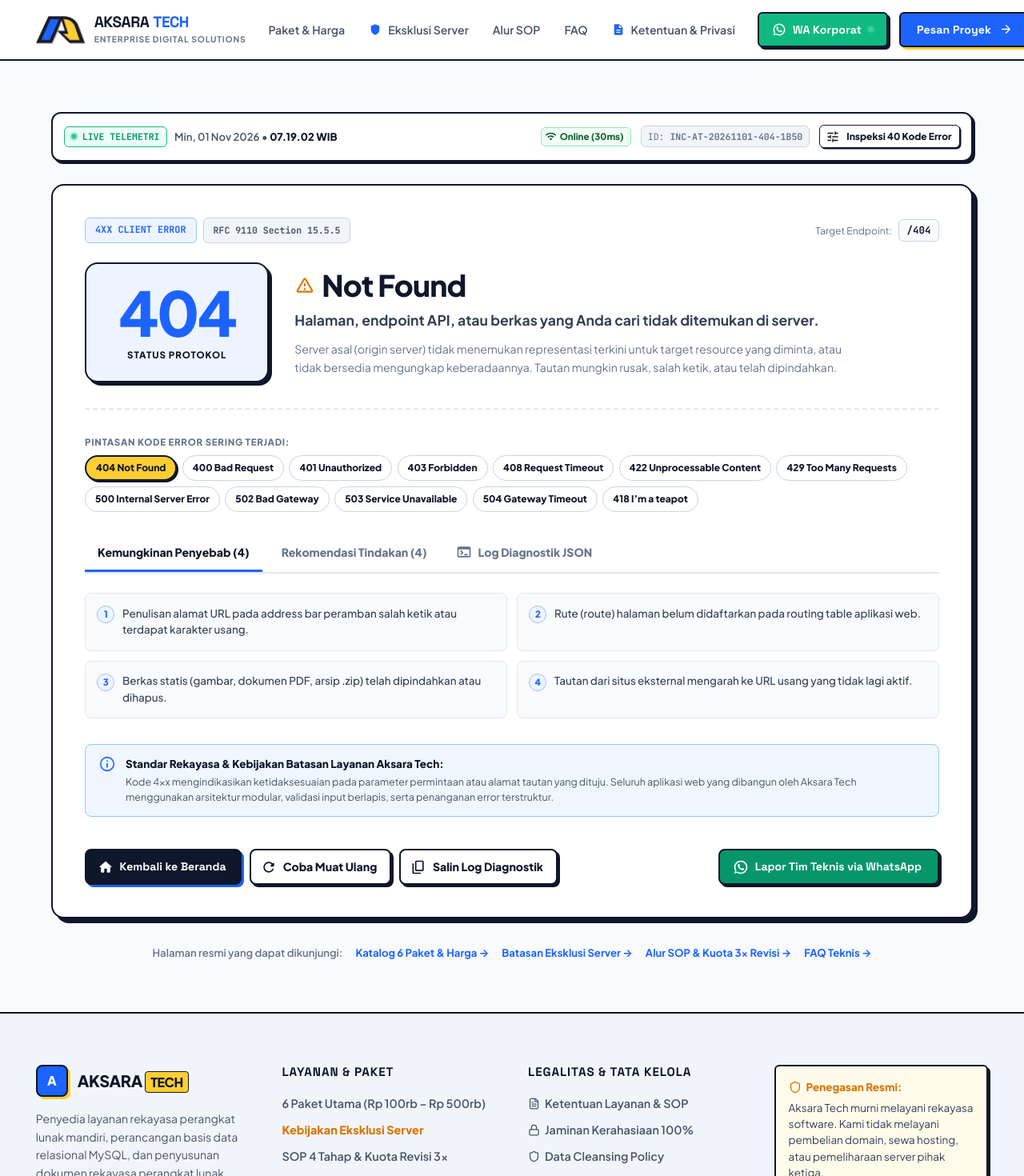
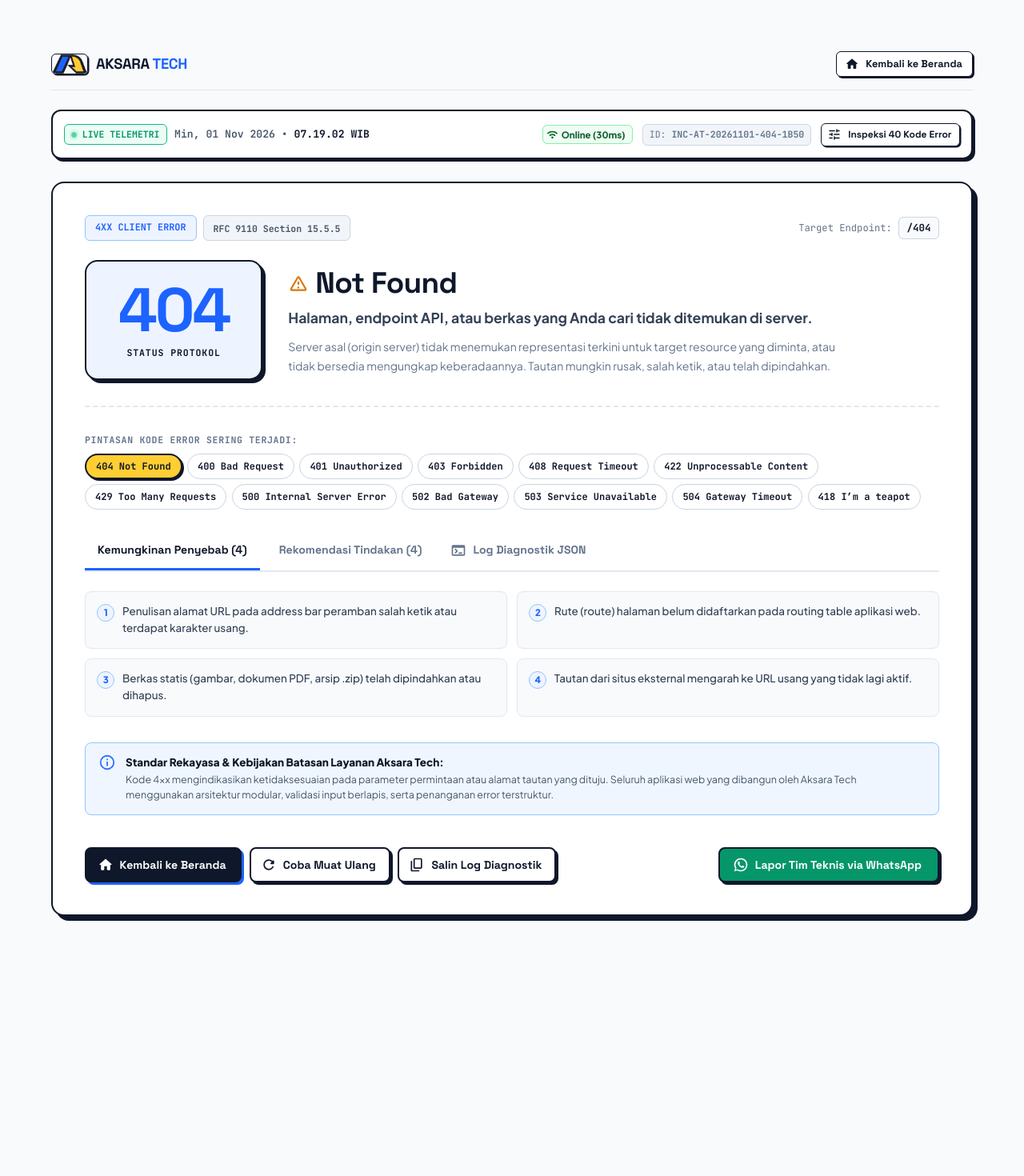
Before and after one commit to WisnuCodes/aksaratech-portal, a React (Vite) app: page /404 in a window 1280 px wide. Shown: the top 1470 px of the page at 80% size. After the commit the page ends 1209 px from the top, so only its background shows below. Built offline with nearby package versions, Linux system fonts and the light colour scheme.

Commit message:
fix: remove error console link from footer and isolate error views to standalone layout without navbar and footer

```diff
--- a/src/App.jsx
+++ b/src/App.jsx
@@ -1,5 +1,5 @@
 import React, { useState, useEffect } from 'react';
-import { BrowserRouter, Routes, Route, useLocation, Navigate } from 'react-router-dom';
+import { BrowserRouter, Routes, Route, useLocation } from 'react-router-dom';
 import Navbar from './components/organisms/Navbar';
 import Footer from './components/organisms/Footer';
 import HomePage from './pages/HomePage';
@@ -23,22 +23,40 @@ function ScrollToTop() {
   return null;
 }
 
-function App() {
+function AppContent() {
   const [selectedPackageId, setSelectedPackageId] = useState('umkm-katalog');
+  const location = useLocation();
 
   const handleSelectPackage = (packageId) => {
     setSelectedPackageId(packageId);
   };
 
+  // Define valid non-error portal routes
+  const validMainRoutes = [
+    '/',
+    '/paket',
+    '/eksklusi-server',
+    '/alur-sop',
+    '/pesan',
+    '/faq',
+    '/ketentuan'
+  ];
+
+  // If path is not a valid main route, or explicitly an error route, render standalone error view without navbar & footer
+  const isErrorPage =
+    !validMainRoutes.includes(location.pathname) ||
+    location.pathname.startsWith('/error') ||
+    location.pathname === '/404' ||
+    location.pathname === '/500' ||
+    location.pathname === '/503';
+
   return (
-    <BrowserRouter>
-      <ScrollToTop />
     <div className="app-layout" style={{ minHeight: '100vh', display: 'flex', flexDirection: 'column' }}>
-        {/* Full-width sticky Navbar */}
-        <Navbar />
+      {/* Full-width sticky Navbar - only rendered for standard portal pages */}
+      {!isErrorPage && <Navbar />}
 
       {/* Multi-page Dynamic Body */}
-        <main style={{ flex: 1 }}>
+      <main style={{ flex: 1, display: 'flex', flexDirection: 'column' }}>
         <Routes>
           <Route path="/" element={<HomePage onSelectPackage={handleSelectPackage} />} />
           <Route path="/paket" element={<PackagesPage onSelectPackage={handleSelectPackage} />} />
@@ -56,9 +74,17 @@ function App() {
         </Routes>
       </main>
 
-        {/* Corporate Footer */}
-        <Footer />
+      {/* Corporate Footer - only rendered for standard portal pages */}
+      {!isErrorPage && <Footer />}
     </div>
+  );
+}
+
+function App() {
+  return (
+    <BrowserRouter>
+      <ScrollToTop />
+      <AppContent />
     </BrowserRouter>
   );
 }
--- a/src/components/organisms/Footer.jsx
+++ b/src/components/organisms/Footer.jsx
@@ -107,8 +107,7 @@ export default function Footer() {
               <li><Link to="/alur-sop" style={{ transition: 'all 0.15s ease' }}>SOP 4 Tahap &amp; Kuota Revisi 3x</Link></li>
               <li><Link to="/pesan" style={{ transition: 'all 0.15s ease' }}>Formulir Brief Proyek</Link></li>
               <li><Link to="/faq" style={{ transition: 'all 0.15s ease' }}>Pusat Tanya Jawab (FAQ)</Link></li>
-              <li><Link to="/error" style={{ transition: 'all 0.15s ease', color: '#64748B' }}>Konsol Diagnostik HTTP (4xx &amp; 5xx)</Link></li>
-            </ul>
+                          </ul>
           </div>
 
           {/* Governance & Legal */}
--- a/src/pages/ErrorPage.jsx
+++ b/src/pages/ErrorPage.jsx
@@ -235,7 +235,7 @@ Halo Tim Aksara Tech, saya mengalami kendala teknis pada sistem web dengan rinci
       <Box
         component="section"
         sx={{
-          minHeight: '85vh',
+          minHeight: '100vh',
           bgcolor: '#F8FAFC',
           py: { xs: 4, sm: 6, md: 8 },
           position: 'relative',
@@ -258,6 +258,70 @@ Halo Tim Aksara Tech, saya mengalami kendala teknis pada sistem web dengan rinci
         )}
 
         <Container maxWidth="lg">
+
+          {/* Top Brand Bar (Standalone Error View) */}
+          <Box
+            sx={{
+              display: 'flex',
+              alignItems: 'center',
+              justifyContent: 'space-between',
+              mb: 3,
+              pb: 2,
+              borderBottom: '1.5px solid #E2E8F0'
+            }}
+          >
+            <Link to="/" style={{ display: 'flex', alignItems: 'center', gap: 10, textDecoration: 'none' }}>
+              <img
+                src="/brand-icon.png"
+                alt="Aksara Tech"
+                width="46"
+                height="26"
+                style={{
+                  borderRadius: 6,
+                  border: '1.5px solid #0F172A',
+                  boxShadow: '1.5px 1.5px 0px #0F172A'
+                }}
+              />
+              <Typography
+                sx={{
+                  fontFamily: "'Space Grotesk', sans-serif",
+                  fontWeight: 900,
+                  fontSize: '1.15rem',
+                  color: '#0F172A',
+                  letterSpacing: '-0.02em'
+                }}
+              >
+                AKSARA <span style={{ color: '#1D63FF' }}>TECH</span>
+              </Typography>
+            </Link>
+
+            <Button
+              component={Link}
+              to="/"
+              size="small"
+              startIcon={<HomeRoundedIcon sx={{ fontSize: 16 }} />}
+              sx={{
+                textTransform: 'none',
+                fontWeight: 800,
+                fontSize: '0.8rem',
+                fontFamily: 'var(--font-heading)',
+                color: '#0F172A',
+                border: '1.5px solid #0F172A',
+                borderRadius: '6px',
+                bgcolor: '#FFFFFF',
+                px: 1.5,
+                py: 0.5,
+                boxShadow: '2px 2px 0px #0F172A',
+                '&:hover': {
+                  bgcolor: '#F1F5F9',
+                  transform: 'translate(-1px, -1px)',
+                  boxShadow: '3px 3px 0px #0F172A'
+                }
+              }}
+            >
+              Kembali ke Beranda
+            </Button>
+          </Box>
 
           {/* TOP BAR: Real-time Live Telemetry Strip */}
           <Paper
@@ -1146,36 +1210,7 @@ Halo Tim Aksara Tech, saya mengalami kendala teknis pada sistem web dengan rinci
 
           </Paper>
 
-          {/* Quick Links Section under Card */}
-          <Box
-            sx={{
-              mt: 4,
-              textAlign: 'center',
-              display: 'flex',
-              flexWrap: 'wrap',
-              alignItems: 'center',
-              justifyContent: 'center',
-              gap: 2
-            }}
-          >
-            <Typography sx={{ fontSize: '0.82rem', color: '#64748B', fontWeight: 600 }}>
-              Halaman resmi yang dapat dikunjungi:
-            </Typography>
-            <Link to="/paket" style={{ fontSize: '0.82rem', color: '#1D63FF', fontWeight: 700, textDecoration: 'none' }}>
-              Katalog 6 Paket &amp; Harga &rarr;
-            </Link>
-            <Link to="/eksklusi-server" style={{ fontSize: '0.82rem', color: '#1D63FF', fontWeight: 700, textDecoration: 'none' }}>
-              Batasan Eksklusi Server &rarr;
-            </Link>
-            <Link to="/alur-sop" style={{ fontSize: '0.82rem', color: '#1D63FF', fontWeight: 700, textDecoration: 'none' }}>
-              Alur SOP &amp; Kuota 3x Revisi &rarr;
-            </Link>
-            <Link to="/faq" style={{ fontSize: '0.82rem', color: '#1D63FF', fontWeight: 700, textDecoration: 'none' }}>
-              FAQ Teknis &rarr;
-            </Link>
-          </Box>
-
-        </Container>
+          </Container>
 
         {/* Copy Toast Feedback */}
         <Snackbar
```
Lines whose indentation alone changed are shown as unchanged.
